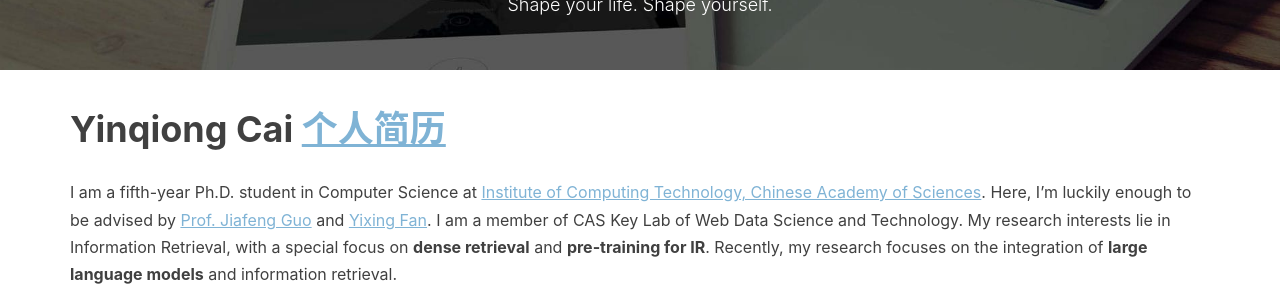
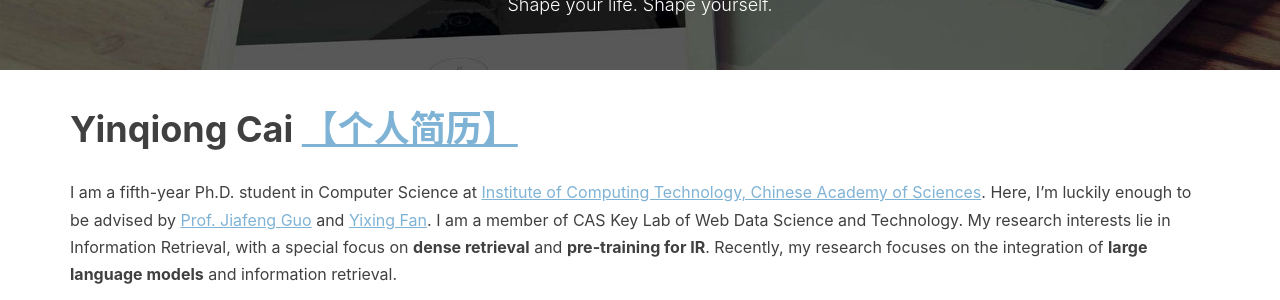
Before and after one commit to caiyinqiong/caiyinqiong.github.io, a Jekyll site: the page built from resume.html, in a window 1280 px wide. Shown: the part 158-458 px from the top of the page. Built offline with Jekyll 4.4.1, drawn with Linux system fonts in a browser that asks for light colours; nearby versions of some CDN libraries; comment, search, counter and statistics services are not loaded.

Commit message:
Update resume.html

```diff
--- a/resume.html
+++ b/resume.html
@@ -24,7 +24,7 @@
 <!-- Chinese Version -->
 <div class="container">
 
-<h1>Yinqiong Cai <a href="https://github.com/caiyinqiong/caiyinqiong.github.io/blob/master/0615-%E8%94%A1%E9%93%B6%E7%90%BC%E7%AE%80%E5%8E%86.pdf" style="color:#7FB3D5;text-decoration:underline">个人简历</a></h1>
+<h1>Yinqiong Cai <a href="https://asp9y6et0n.feishu.cn/file/WAI1ba70KoPqpjxPxnkcbC6wn5e?from=from_copylink" style="color:#7FB3D5;text-decoration:underline"> 【个人简历】</a></h1>
 <p> I am a fifth-year Ph.D. student in Computer Science at <a href="http://www.ict.ac.cn/" style="color:#7FB3D5;text-decoration:underline">Institute of Computing Technology, Chinese Academy of Sciences</a>. Here, I’m luckily enough to be advised by <a href="http://www.bigdatalab.ac.cn/gjf/" style="color:#7FB3D5;text-decoration:underline">Prof. Jiafeng Guo</a> and <a href="http://www.bigdatalab.ac.cn/~fanyixing/" style="color:#7FB3D5;text-decoration:underline">Yixing Fan</a>. I am a member of CAS Key Lab of Web Data Science and Technology. My research interests lie in Information Retrieval, with a special focus on <strong>dense retrieval</strong> and <strong>pre-training for IR</strong>. Recently, my research focuses on the integration of <strong>large language models</strong> and information retrieval.</p>
 <p> Prior to this, I earned my Bachelor’s degree at <a href="https://ssdut.dlut.edu.cn/" style="color:#7FB3D5;text-decoration:underline">School of Software Technology, Dalian University of Technology</a>, advised by <a href="https://scholar.google.co.jp/citations?hl=en&user=Z0dStKsAAAAJ&view_op=list_works&sortby=pubdate" style="color:#7FB3D5;text-decoration:underline">Prof. Xiangjie Kong</a>. My research interests include big data, mobile computing, and computational social science.
 
```
